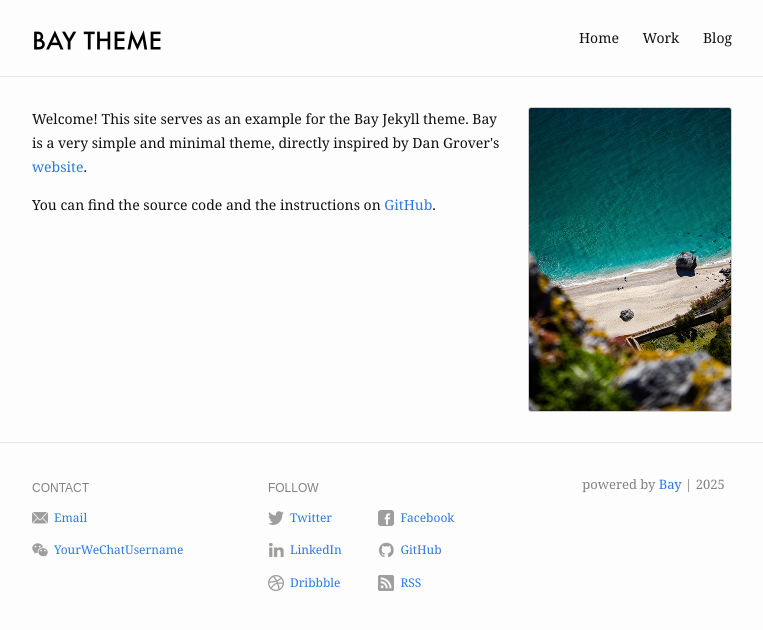
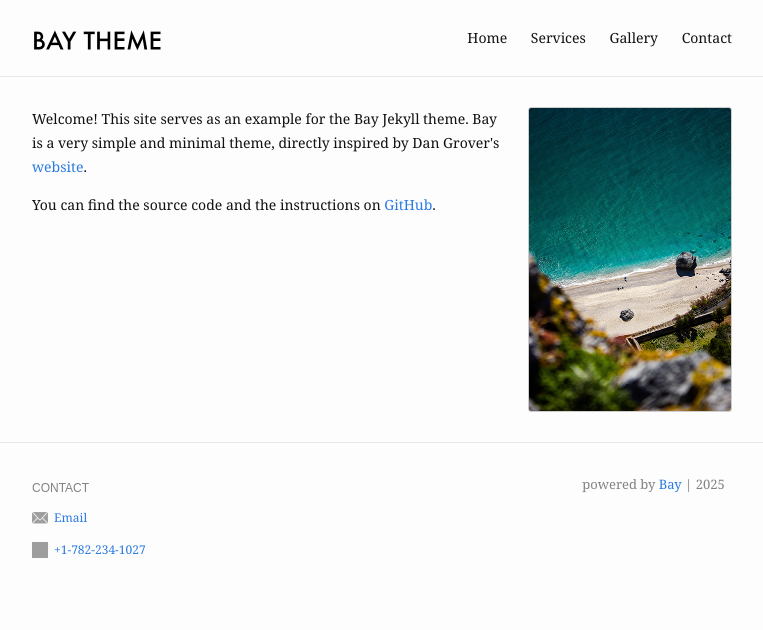
Before and after one commit to JustDory/mowandgrow, a Jekyll site: the page built from index.md, in a window 1280 px wide. Shown: the top 630 px of the page, without its empty margins (258-1021 px from the left). Built offline with Jekyll 4.4.1, drawn with Linux system fonts in a browser that asks for light colours; part of the change alters nothing that is shown.

Commit message:
Update _config.yml

```diff
--- a/_config.yml
+++ b/_config.yml
@@ -1,56 +1,39 @@
-# For technical reasons, this file is *NOT* reloaded automatically when you use
-# 'bundle exec jekyll serve'. If you change this file, please restart the server process.
+# Site settings
+title: Mow and Grow
+description: Beautiful landscaping services in your area.
+url: "https://www.mow-and-grow.ca"
+baseurl: ""
+og_image: /assets/img/profile-pic.jpg
+google_analytics: "" # Add your Google Analytics Tracking ID
 
-title: Bay Jekyll Theme
-description: Bay is a minimal Jekyll Theme.
-baseurl: "/bay"
-url: "https://eliottvincent.github.io"
-og_image: /assets/img/profile-pic.jpg
-google_analytics: "UA-121636368-3"
-
+# Header navigation
 header:
   pages:
     - name: Home
       slug: /
-    - name: Work
-    - name: Blog
+    - name: Services
+    - name: Gallery
+    - name: Contact
 
+# Footer settings
 footer:
   show_powered_by: true
   contact:
     - type: email
       name: Email
-      value: yourmail@domain.com
-    - type: wechat
-      value: YourWeChatUsername
-      link: "#"
-  follow:
-    - type: twitter
-      name: Twitter
-      link: http://twitter.com/YourTwitterUsername
-      username: "@YourTwitterUsername"
-    - type: facebook
-      name: Facebook
-      link: http://facebook.com/YourFacebookUsername
-    - type: linkedin
-      name: LinkedIn
-      link: http://linkedin.com/in/YourLinkedInUsername
-    - type: github
-      name: GitHub
-      link: http://github.com/YourGitHubUsername
-    - type: dribbble
-      name: Dribbble
-      link: https://dribbble.com/YourDribbbleUsername
-    - type: rss
-      name: RSS
-      link: /feed.xml
+      value: Devin.sherrard@gmail.com
+    - type: phone
+      name: Phone
+      value: "+1-782-234-1027"
+  follow: []
 
 # Build settings
 markdown: kramdown
 sass:
-    style: :compressed
+  style: :compressed
 plugins:
   - jekyll-feed
+  - jekyll-seo-tag
 
 # Excluded items
 exclude:
@@ -65,5 +48,5 @@ exclude:
   - vendor/gems/
   - vendor/ruby/
 
-# Used for defeating caching
+# Used for cache busting
 version: 1
```
